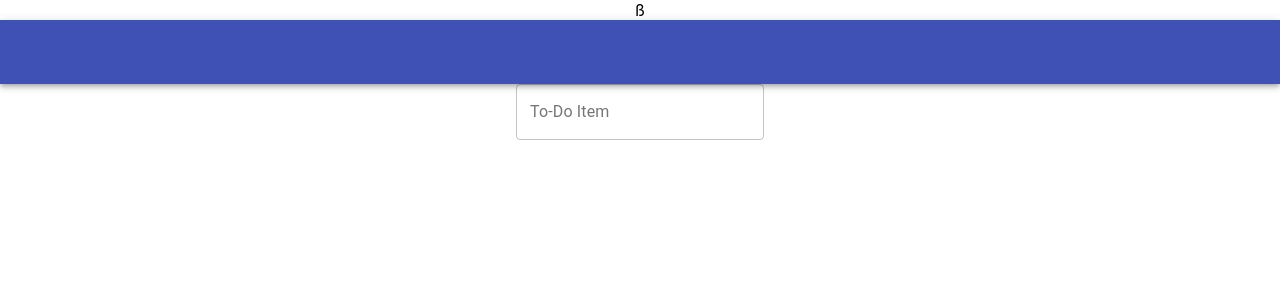
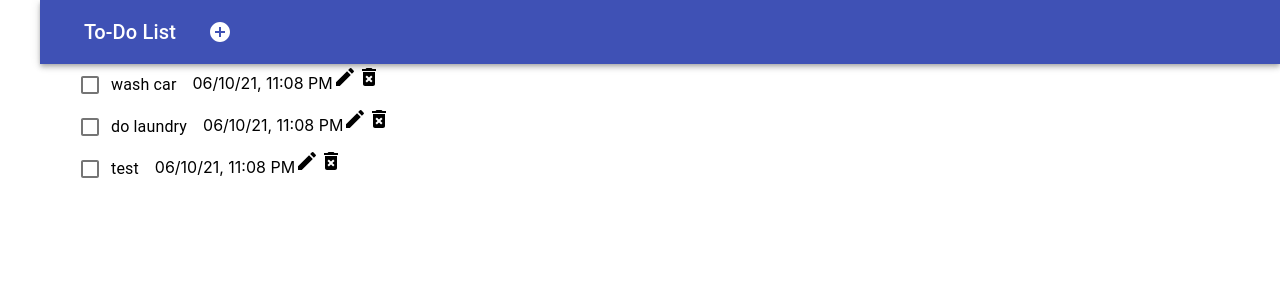
Before and after one commit to 2021-IBM-Accelerate-SW-Track/lab-1-team-36, a React (Create React App) app: page / in a window 1280 px wide. Shown: the top 300 px of the page. Built offline with nearby package versions, Linux system fonts and the light colour scheme.

Commit message:
Items appear, can edit and delete

```diff
--- a/package.json
+++ b/package.json
@@ -4,6 +4,7 @@
   "private": true,
   "dependencies": {
     "@material-ui/core": "^4.11.4",
+    "@material-ui/icons": "^4.11.2",
     "@testing-library/jest-dom": "^5.12.0",
     "@testing-library/react": "^11.2.6",
     "@testing-library/user-event": "^12.8.3",
--- a/src/App.css
+++ b/src/App.css
@@ -1,8 +1,11 @@
 .App {
-  text-align: center;
+  text-align: left;
 }
+div {
+  margin-left: 20px;
+}
+body {
 
-body {
   margin: 0;
   font-family: -apple-system, BlinkMacSystemFont, 'Segoe UI', 'Roboto', 'Oxygen',
     'Ubuntu', 'Cantarell', 'Fira Sans', 'Droid Sans', 'Helvetica Neue',
@@ -15,3 +18,8 @@ code {
   font-family: source-code-pro, Menlo, Monaco, Consolas, 'Courier New',
     monospace;
 }
+
+.addButton {
+  color : white;
+  margin-left: 20px;
+}
--- a/src/App.js
+++ b/src/App.js
@@ -4,16 +4,27 @@ import React from 'react';
 import AppBar from '@material-ui/core/AppBar';
 import TextField from '@material-ui/core/TextField';
 import Toolbar from '@material-ui/core/Toolbar'
-import TypoGraphy from '@material-ui/core/Typography'
+import ToDoList from './component/toDoList/ToDoList.js';
+import Typography from '@material-ui/core/Typography';
+import Button from '@material-ui/core/Button';
+import IconButton from '@material-ui/core/IconButton';
+import AddCircleIcon from '@material-ui/icons/AddCircle';
 
 function App() {
   return (
-    <div className="App">ß
+    <div className="App">
       <AppBar position="static">
         <Toolbar>
+          <Typography variant="h6">
+            To-Do List
+          </Typography>
+          <IconButton>
+             <AddCircleIcon className="addButton" fontSize='default'/>
+          </IconButton>
         </Toolbar>
       </AppBar>
-      <TextField id="outlined-basic" label="To-Do Item" variant="outlined" />
+      {/* <TextField id="outlined-basic" label="To-Do Item" variant="outlined" /> */}
+      <ToDoList />
     </div>
   );
 }
--- a/src/component/header/header.css
+++ b/src/component/header/header.css
@@ -0,0 +1,7 @@
+.header {
+    text-align: left;
+
+}
+div {
+    margin-left: 20px;
+  }
--- /dev/null
+++ b/src/component/toDoList/choresArray.js
@@ -0,0 +1,18 @@
+const chores = [
+  {
+    id: 0,
+    item: "Wash car"
+  },
+  {
+    id: 1,
+    item: "Do Laundry"
+  },
+  {
+    id: 2,
+    item: "test"
+  }
+]
+
+// const chores2 = ["wash car", "do laundry", "test"]
+
+// export default chores2
--- a/src/component/toDoList/toDoItem.js
+++ b/src/component/toDoList/toDoItem.js
@@ -0,0 +1,71 @@
+import React, { useState } from 'react';
+import { FormControlLabel, Checkbox, TextField } from '@material-ui/core';
+import DeleteForeverIcon from '@material-ui/icons/DeleteForever';
+import EditIcon from '@material-ui/icons/Edit';
+import DoneIcon from '@material-ui/icons/Done';
+
+
+function ToDoItem(props) {
+  const [display, setDisplay] = useState(true);
+  const [text, setText] = useState(props.item);
+
+
+  // const Todo = ({ todos, completeTodo, removeTodo, updateTodo }) => {
+  //   const [edit, setEdit] = useState({
+  //     id: null,
+  //     value: ''
+  //   });
+
+  // const removeTodo = id => {
+  //   const removedArr = [...todos].filter(todo => todo.id !== id);
+
+  //   setTodos(removedArr);
+  // };
+
+  const handleDelete = () => {
+    const list = [...props.list];
+    // console.log({ idx: props.idx, item: text});
+    // console.log(list);
+    list.splice(props.idx, 1);
+    props.setList(list);
+  }
+
+  const date = new Intl.DateTimeFormat('en-US',
+    {
+      year: '2-digit',
+      month: '2-digit',
+      day: '2-digit',
+      hour: '2-digit',
+      minute: '2-digit',
+    }).format(Date.now())
+
+  if (display) {
+    return (
+      <div>
+        <FormControlLabel
+          control={
+            <Checkbox
+              color="primary"
+            />
+          }
+          label={text}
+        // onClick={() => setDisplay(false)}
+        />
+        {date}
+        <EditIcon onClick={() => setDisplay(false)} />
+        <DeleteForeverIcon onClick={() => handleDelete()} />
+      </div>
+    );
+  } else {
+    return (
+      <div>
+        <TextField
+          value={text}
+          onChange={e => {setText(e.target.value)}}
+        />
+        <DoneIcon onClick={() => setDisplay(true)} />
+      </div>
+  )}
+}
+
+export default ToDoItem;
--- a/src/component/toDoList/toDoList.js
+++ b/src/component/toDoList/toDoList.js
@@ -1,17 +1,26 @@
 import React, { useState } from "react";
+import ToDoItem from './ToDoItem.js'
+// import chores from "./choresArray.js"
 
-function toDoList() {
-  const [list, setList] = useState([]);
+function ToDoList() {
+  //Array testing
+  const chores2 = ["wash car", "do laundry", "test"]
+
+  const [list, setList] = useState(chores2);
 
   return (
     <div className="list">
-      {list.map((entry) => (
-        <toDoItem className="listItem"/>
-
-        //{entry}</toDoItem>
+      {list.map((entry, idx) => (
+        <ToDoItem
+          key={idx}
+          idx={idx}
+          className="listItem"
+          item={entry}
+          list={list}
+          setList={setList}
+        />
       ))}
     </div>
   );
 }
-
-export default toDoList;
+export default ToDoList;
```
Also changed, not shown: 1 other file (tests, documents, lock files or other folders).
